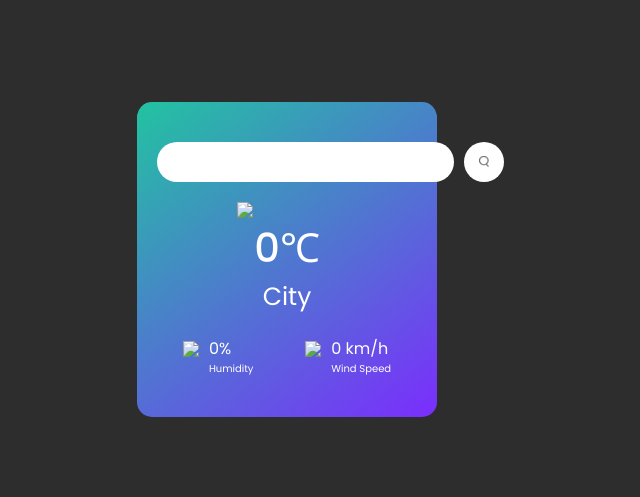
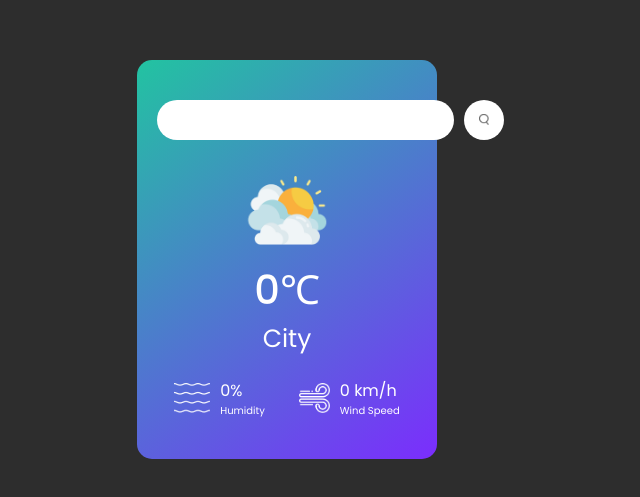
Before and after one commit to AkashMuthumal/weather-app, a plain HTML site: page index.html in a window 1280 px wide. Shown: the part 141-638 px from the top of the page, without its empty margins (353-993 px from the left). Drawn offline with Linux system fonts and the light colour scheme; the site is published under a folder, as on GitHub Pages, so addresses that start at the root find nothing.

Commit message:
Update index.html

```diff
--- a/index.html
+++ b/index.html
@@ -3,7 +3,7 @@
 <head>
     <meta charset="UTF-8">
     <meta name="viewport" content="width=device-width, initial-scale=1.0">
-    <title>Document</title>
+    <title>Weather App</title>
     <link rel="stylesheet" href="index.css">
     <link rel="preconnect" href="https://fonts.googleapis.com">
     <link rel="preconnect" href="https://fonts.gstatic.com" crossorigin>
@@ -18,20 +18,20 @@
             </div>
         </div>
         <div class="middle-section">
-            <img class="image" src="/images/clouds.png">
+            <img class="image" src="images/clouds.png">
             <h1 class="temp">0&#x2103</h1>
             <p class="city">City</p>
         </div>
         <div class="whether-details">
             <div class="humidity-container">
-                <img src="/images/humidity.png">
+                <img src="images/humidity.png">
                 <div class="humidity-level-container">
                     <p class="humidity-level">0%</p>
                     <p class="humidity-label">Humidity</p>
                 </div>
             </div>
             <div class="wind-container">
-                <img src="/images/wind.png">
+                <img src="images/wind.png">
                 <div class="wind-level-container">
                     <p class="wind-level">0&nbspkm/h</p>
                     <p class="wind-label">Wind Speed</p>
@@ -40,6 +40,6 @@
         </div>
     </div>
 
-    <script src="/index.js"></script>
+    <script src="index.js"></script>
 </body>
 </html>
```
